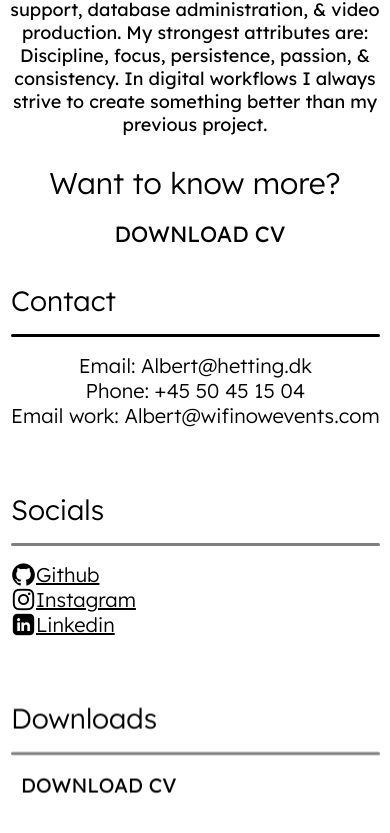
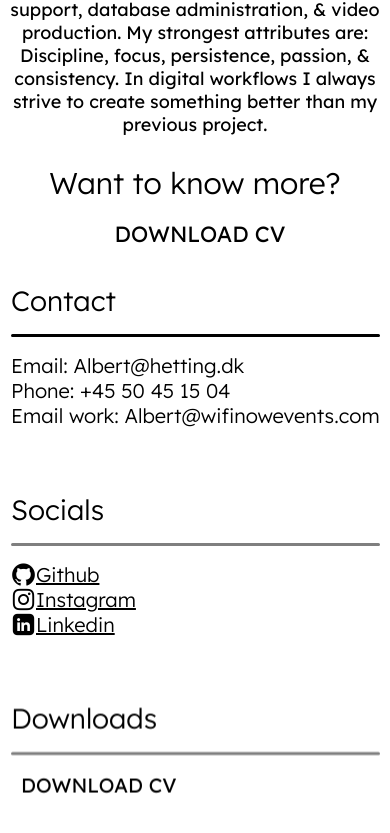
Before and after one commit to AlbertHetting/AlbertHetting.github.io, a React (Vite) app: page / in a window 390 px wide. Shown: the part 1805-2638 px from the top of the page. Built offline with nearby package versions, Linux system fonts and the light colour scheme; the HTML template or start-up script is replaced by a standard one.

Commit message:
Small Fixes to responsiveness

```diff
--- a/src/components/QuickSummary.css
+++ b/src/components/QuickSummary.css
@@ -444,8 +444,14 @@ justify-content: center;
   border-radius: 12px;
 }
 
+.Contact h1{
+  display: flex;
+  justify-content: flex-start;
 }
 
+
+
+}
 
 @media (max-width: 1230px){
 
```
